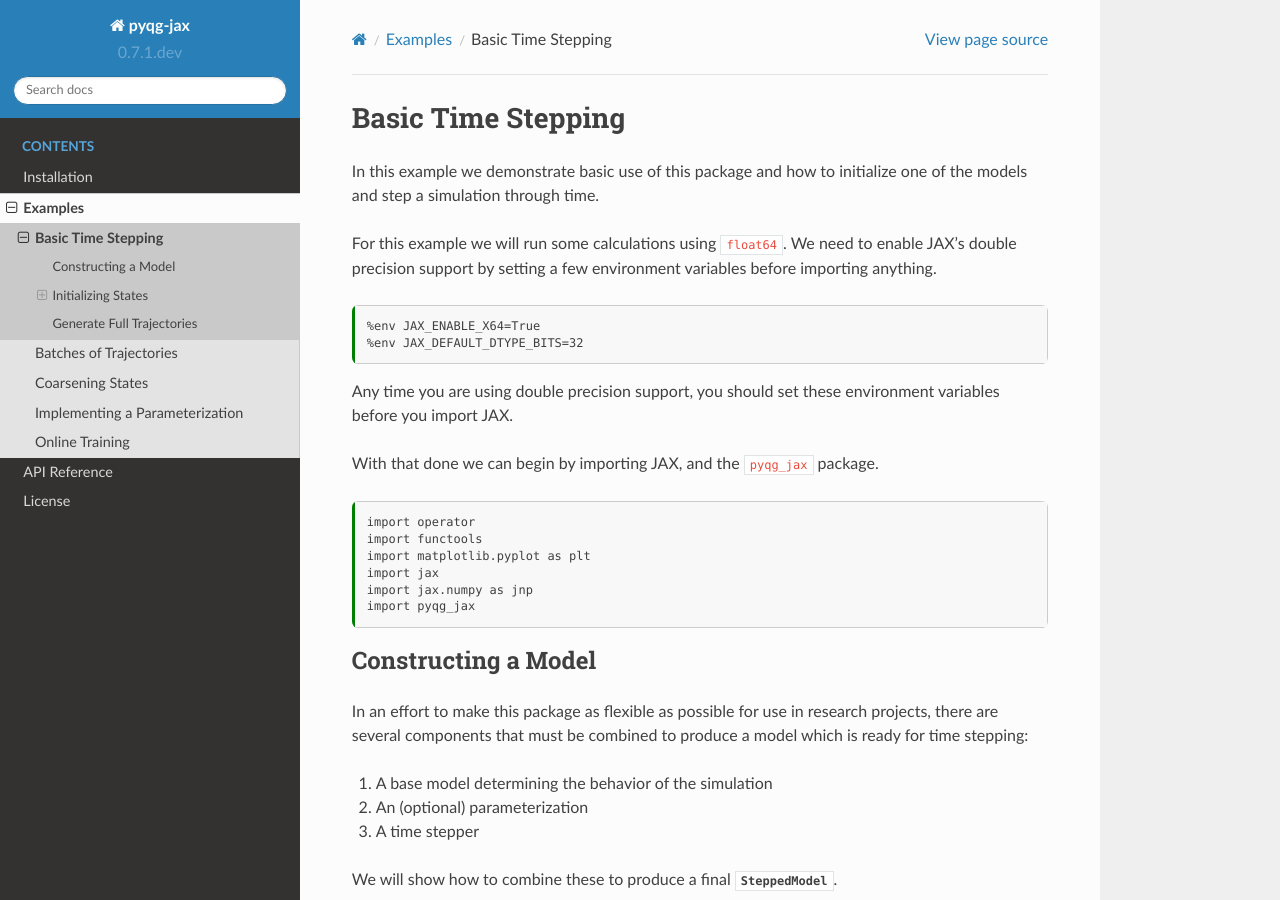
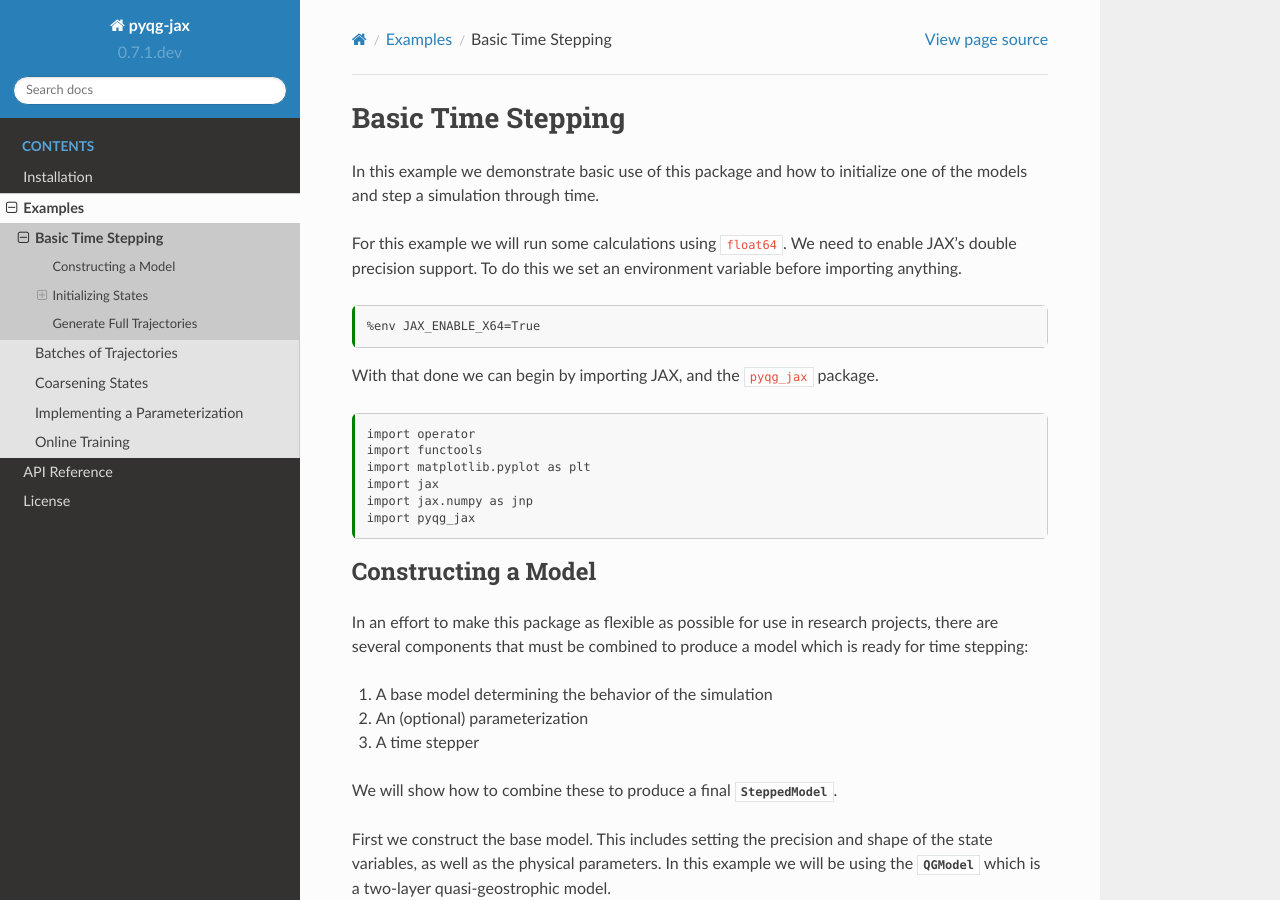
Before and after one commit to karlotness/pyqg-jax, a Sphinx documentation site: the page built from docs/examples.basicstep.md, in a window 1280 px wide and 900 px high. Built offline with Sphinx 7.4.7 and the Read the Docs theme 2.0.0, drawn with Linux system fonts in a browser that asks for light colours.

Commit message:
Remove mentions of default dtype JAX flag.

````diff
--- a/docs/examples.basicstep.md
+++ b/docs/examples.basicstep.md
@@ -10,8 +10,8 @@ In this example we demonstrate basic use of this package and how to
 initialize one of the models and step a simulation through time.
 
 For this example we will run some calculations using `float64`. We
-need to enable JAX's double precision support by setting a few
-environment variables before importing anything.
+need to enable JAX's double precision support. To do this we set an
+environment variable before importing anything.
 
 ```{code-cell} ipython3
 :tags: [remove-cell]
@@ -23,11 +23,7 @@ environment variables before importing anything.
 
 ```{code-cell} ipython3
 %env JAX_ENABLE_X64=True
-%env JAX_DEFAULT_DTYPE_BITS=32
 ```
-
-Any time you are using double precision support, you should set these
-environment variables before you import JAX.
 
 With that done we can begin by importing JAX, and the `pyqg_jax`
 package.
````
Also changed, not shown: README.md (+1 -2 lines), docs/examples.batchstep.md (+0 -1 lines), docs/examples.coarsen.md (+0 -1 lines), docs/examples.implparam.md (+0 -1 lines), docs/examples.onlinetrain.md (+0 -1 lines), 1 other file.
